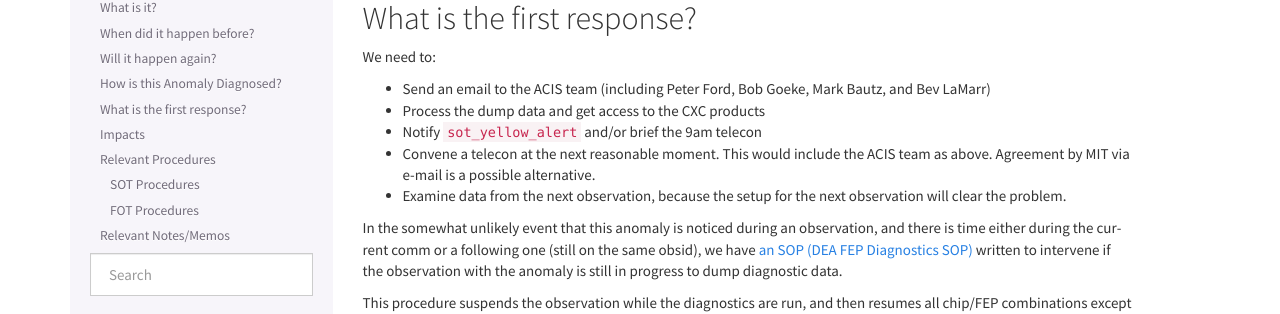
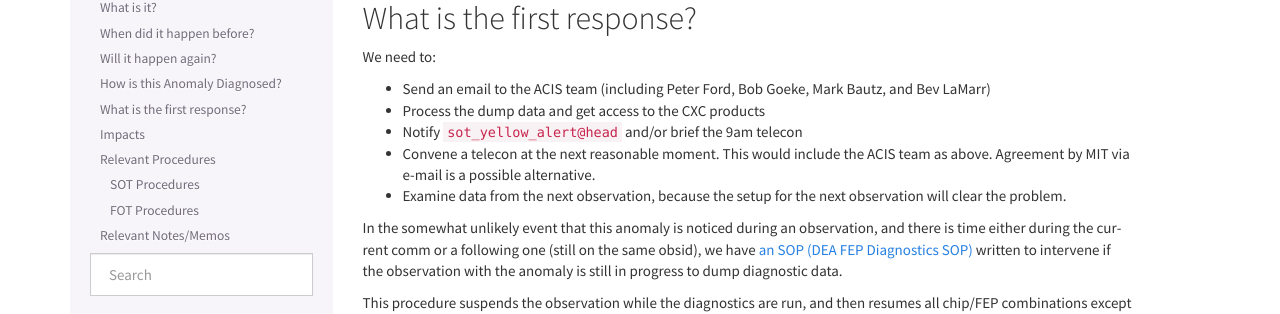
Before and after one commit to acisops/acis_anomaly_pages, a Sphinx documentation site: the page built from source/fep_thresholder.rst, in a window 1280 px wide and 900 px high, scrolled down 842 px. Shown: the part 136-450 px from the top of the window. Built offline with Sphinx 7.4.7, drawn with Linux system fonts in a browser that asks for light colours.

Commit message:
Adding explicit @head to sot_yellow_alert addresses

```diff
--- a/source/dea_shutdown.rst
+++ b/source/dea_shutdown.rst
@@ -63,7 +63,7 @@ Our real-time web pages will alert us and the Lead System Engineer will call us.
   via email. If the diagnosis is consistent with previous DEA-A anomalies, proceed with the
   recovery. If the diagnosis is not consistent with previous DEA-A anomalies, stop and start a
   more involved analysis with the ACIS team.
-* As soon as the time of the shutdown is known, inform ``sot_yellow_alert``.
+* As soon as the time of the shutdown is known, inform ``sot_yellow_alert@head``.
 * Identify whether or not additional comm time is needed and if so ask the OC/LSE to request it.
 * Send an email to ``sot_red_alert@head`` and call a telecon with the FOT, SOT, and FDs to brief
   them on the diagnosis and the plan to develop a CAP to recover.
--- a/source/dpaa_shutdown.rst
+++ b/source/dpaa_shutdown.rst
@@ -65,7 +65,7 @@ Our real-time web pages will alert us and the Lead System Engineer will call us.
   via email. If the diagnosis is consistent with previous DPA-A anomalies, proceed with the
   recovery. If the diagnosis is not consistent with previous DPA-A anomalies, stop and start a
   more involved analysis with the ACIS team.
-* As soon as the time of the shutdown is known, inform ``sot_yellow_alert``.
+* As soon as the time of the shutdown is known, inform ``sot_yellow_alert@head``.
 * Identify whether or not additional comm time is needed and if so ask the OC/LSE to request it.
 * Send an email to ``sot_red_alert@head`` and call a telecon with the FOT, SOT, and FDs to brief
   them on the diagnosis and the plan to develop a CAP to recover.
--- a/source/dpab_shutdown.rst
+++ b/source/dpab_shutdown.rst
@@ -63,7 +63,7 @@ Our real-time web pages will alert us and the Lead System Engineer will call us.
   via email. If the diagnosis is consistent with previous DPA-B anomalies, proceed with the
   recovery. If the diagnosis is not consistent with previous DPA-B anomalies, stop and start a
   more involved analysis with the ACIS team.
-* As soon as the time of the DPA-B shutdown is known, inform ``sot_yellow_alert``.
+* As soon as the time of the DPA-B shutdown is known, inform ``sot_yellow_alert@head``.
 * Identify whether or not additional comm time is needed and if so ask the OC/LSE to request it.
 * Send an email to ``sot_red_alert@head`` and call a telecon with the FOT, SOT, and FDs to brief
   them on the diagnosis and the plan to develop a CAP to recover.
--- a/source/fep_thresholder.rst
+++ b/source/fep_thresholder.rst
@@ -55,7 +55,7 @@ We need to:
 
 * Process the dump data and get access to the CXC products
 
-* Notify ``sot_yellow_alert`` and/or brief the 9am telecon
+* Notify ``sot_yellow_alert@head`` and/or brief the 9am telecon
 
 * Convene a telecon at the next reasonable moment. This would include the ACIS team as above. Agreement by MIT via e-mail is a possible alternative.
 
--- a/source/stuck_status_bit.rst
+++ b/source/stuck_status_bit.rst
@@ -48,7 +48,7 @@ We need to:
 
 * Send an e-mail to the ACIS team (including acisdude, Peter Ford, Bob Goeke,
   Mark Bautz, and Bev LaMarr) to alert them to the existence of the anomaly.
-* Notify the Chandra Operations team on the telecon after the SCS-107 execution was discovered.  If not possible, send email to ``sot_yellow_alert`` describing the situation, including the time of the anomaly and the Obsid when it occured.
+* Notify the Chandra Operations team on the telecon after the SCS-107 execution was discovered.  If not possible, send email to ``sot_yellow_alert@head`` describing the situation, including the time of the anomaly and the Obsid when it occured.
 * Prepare a CAP and submit it for review to capreview AT ipa DOT harvard DOT edu,
   and cc: acisdude. It will also be necessary to call the OC/CC to determine
   which number should be used for the CAP.
```
